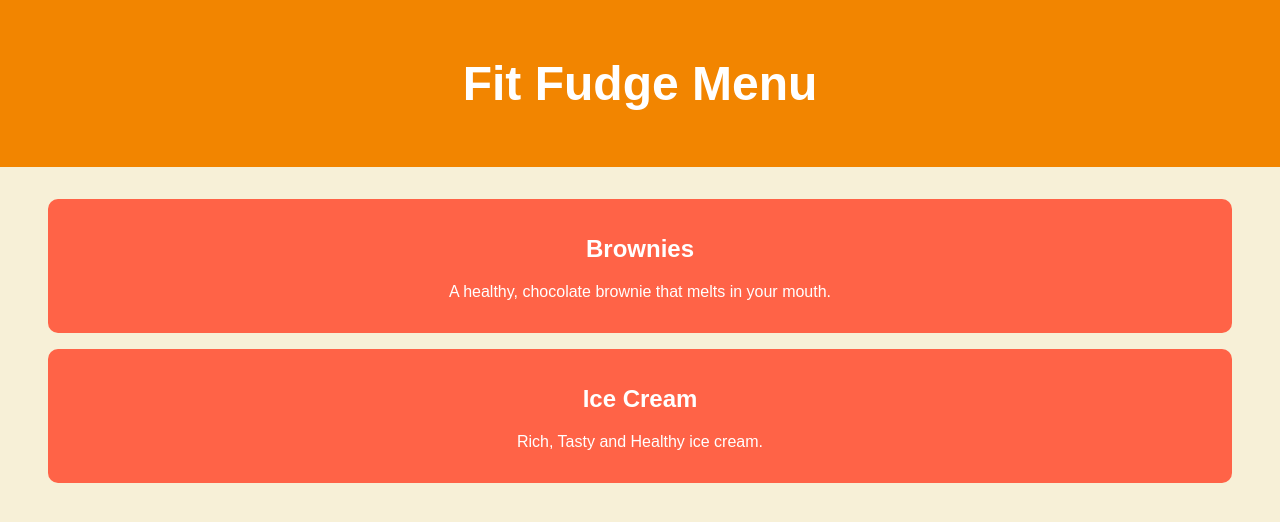
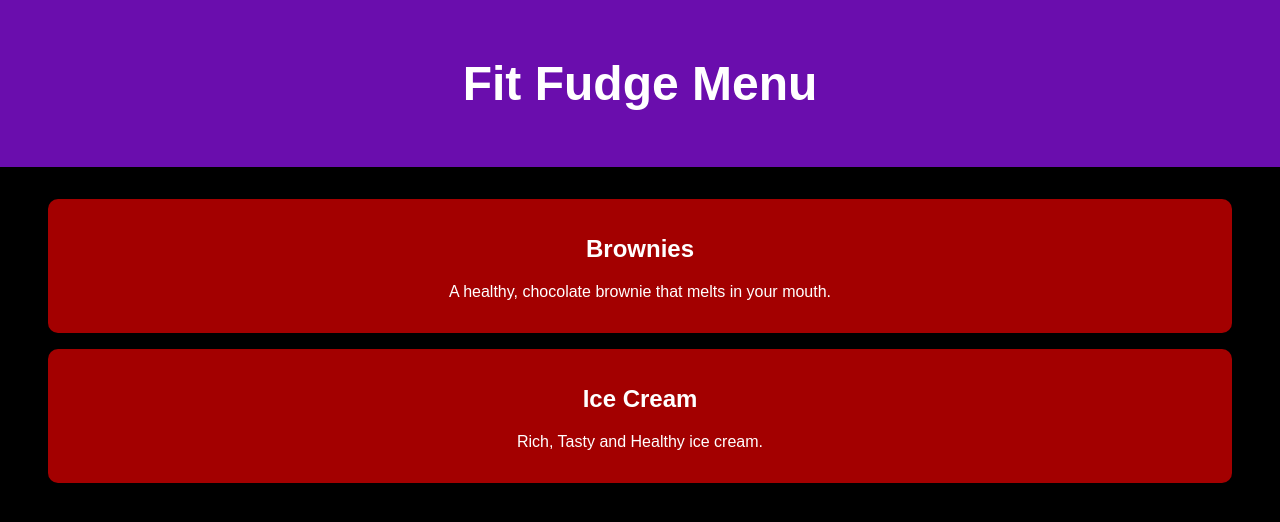
Before and after one commit to Hussien-Talha/science-food, a plain HTML site: page index.html in a window 1280 px wide. Drawn offline with Linux system fonts and the light colour scheme.

Commit message:
made it horror

```diff
--- a/index.html
+++ b/index.html
@@ -7,7 +7,7 @@
     <title>Fit Fudge Menu</title>
     <style>
         body {
-            background-color: #f7f0d7; /* Light cream */
+            background-color: #000000; /* Light cream */
             font-family: 'Arial', sans-serif;
             text-align: center;
             margin: 0;
@@ -15,7 +15,7 @@
         }
 
         header {
-            background-color: #f28500; /* Orange */
+            background-color: #6A0DAD; /* Orange */
             color: #fff;
             padding: 1em;
             font-size: 1.5em;
@@ -26,7 +26,7 @@
         }
 
         .menu-item {
-            background-color: #ff6347; /* Tomato */
+            background-color: #A30000; /* Tomato */
             color: #fff;
             padding: 1em;
             margin: 1em;
@@ -70,7 +70,7 @@
 
 .modal-content {
   position: relative;
-  background-color: #fefefe;
+  background-color: #A30000;
   margin: 15% auto;
   padding: 20px;
   border: 1px solid #888;
```
